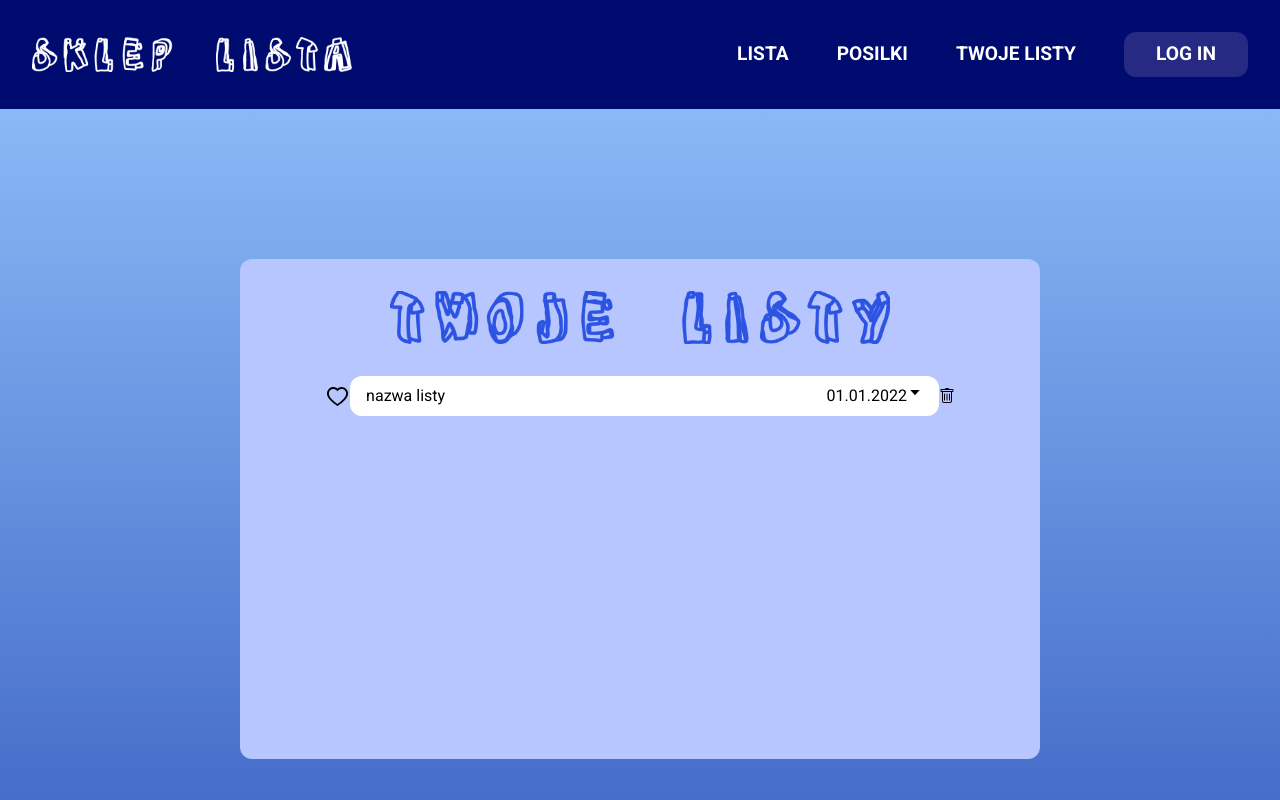
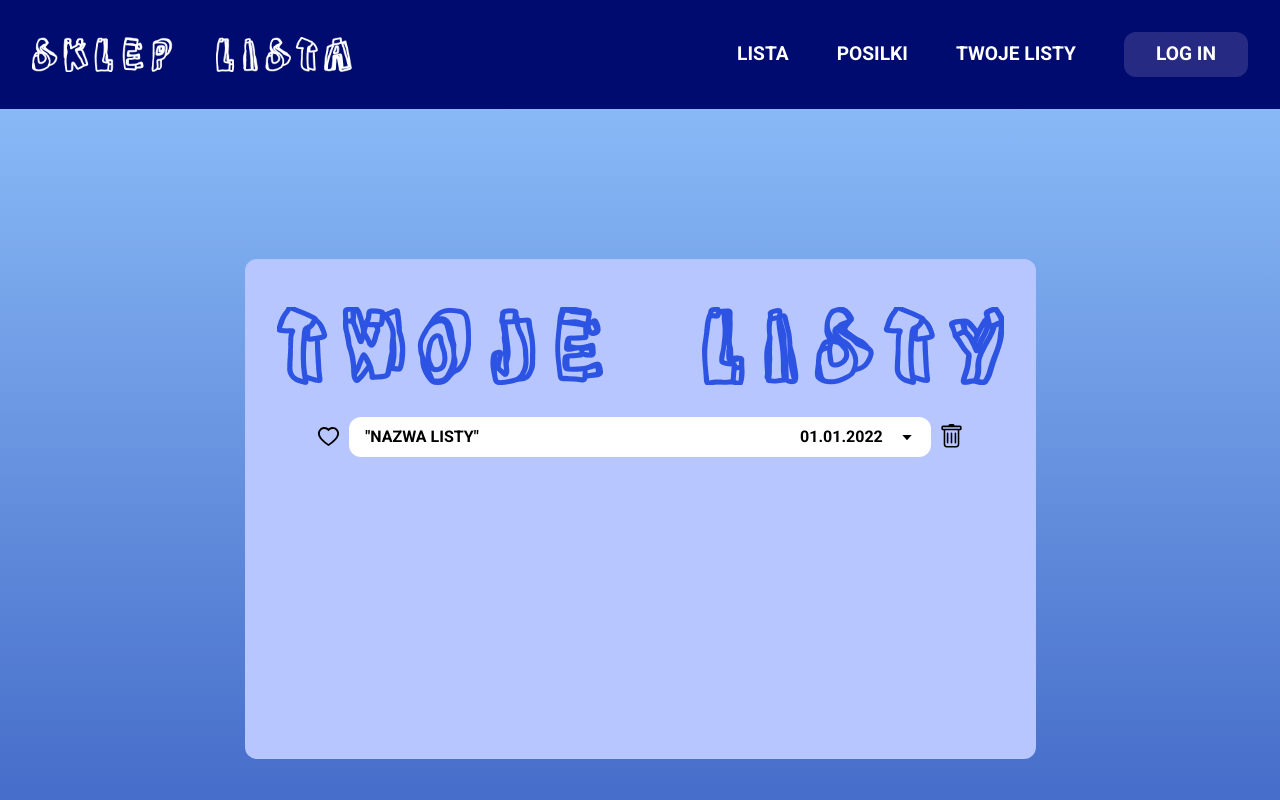
Before and after one commit to ArturPawelski/shopping-list, a React (Create React App) app: page /twojelisty in a window 1280 px wide. Shown: the top 800 px of the page. Built offline with nearby package versions, Linux system fonts and the light colour scheme.

Commit message:
Posilki.jsx fix

```diff
--- a/src/components/Posilki/Posilki.jsx
+++ b/src/components/Posilki/Posilki.jsx
@@ -34,8 +34,9 @@ const Posilki = () => {
 
                 {!products &&
                     <>
-                        <button className='mt-8 bg-[#4A55AA] text-white font-extrabold max-w-[10rem] px-2 py-2 ml-10 rounded-xl '>Dodaj do koszyka</button>
+                        <button className='mt-16 bg-[#4A55AA] text-white font-extrabold max-w-[10rem] px-2 py-2  rounded-xl mx-auto '>Dodaj do koszyka</button>
                         <section className='flex  items-center justify-center gap-2 mt-[2rem] md:gap-8'>
+
                             <div className='flex flex-col justify-between  items-center w-[90%] bg-[#B7C6FF] py-3 px-4 rounded-xl shadow-[0px_5px_4px_rgba(0,0,0,0.35)] sm:flex-row md:px-8'>
                                 <p className='font-bold'>Test nazwa </p>
 
--- a/src/components/TwojeListy/TwojeListy.jsx
+++ b/src/components/TwojeListy/TwojeListy.jsx
@@ -12,29 +12,30 @@ const TwojeListy = () => {
 
 
 
-            <main className='bg-[#B7C6FF] px-8 rounded-xl   min-h-[500px] min-w-[800px] '>
+            <main className='bg-[#B7C6FF] py-4 px-8 rounded-xl   min-h-[500px]  '>
 
 
-                <img src={Twoje} alt="" className='mt-[2rem] max-w-[500px] mx-auto' />
+                <img src={Twoje} alt="" className='mt-[2rem]   mx-auto' />
 
 
-                <div className='flex justify-center items-center mt-8 '>
+                <div className='flex justify-center items-center mt-8 gap-2 '>
                     <AiOutlineHeart size={25} />
 
-                    <section className='flex justify-between w-[80%] bg-white py-2 px-4 rounded-xl'>
-                        <h2>nazwa listy</h2>
+                    <section className='flex flex-col w-full justify-center items-center gap-2  bg-white py-2 px-4 rounded-xl sm:flex-row sm:justify-between sm:w-[80%]'>
+                        <h2 className='uppercase font-extrabold'>"nazwa listy"</h2>
 
-                        <div className='flex'>
+                        <div className='flex flex-col gap-2 items-center sm:flex-row sm:gap-4'>
 
-                            <p>01.01.2022</p>
+                            <p className='font-extrabold'>01.01.2022</p>
                             <BiCaretDown />
                         </div>
 
                     </section>
 
-                    <BsTrash />
+                    <BsTrash size={25} />
 
                 </div>
+
 
 
 
```
